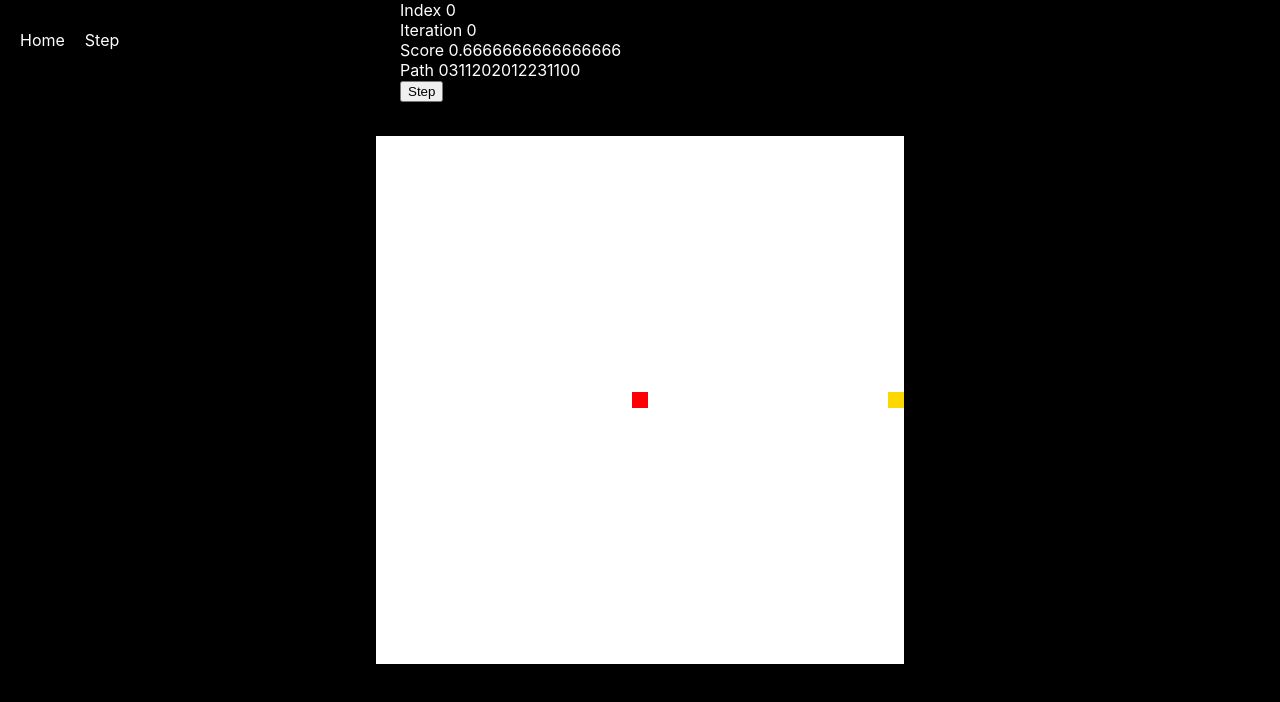
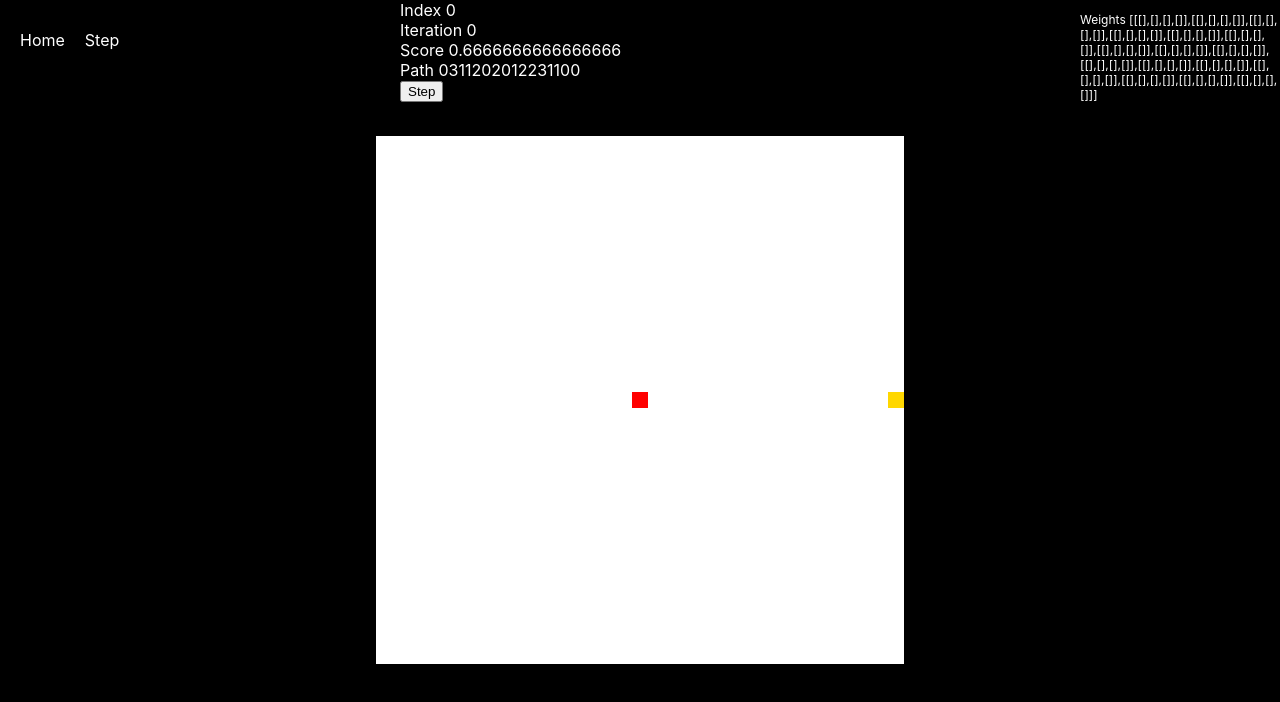
Before and after one commit to csaye/webml, a Next.js app: page /step in a window 1280 px wide. Shown: the top 702 px of the page. Built offline with nearby package versions, Linux system fonts and the light colour scheme.

Commit message:
Display weights.

```diff
--- a/pages/step.js
+++ b/pages/step.js
@@ -131,6 +131,9 @@ export default function Step() {
   return (
     <div className={styles.container}>
       <Header />
+      <p className={styles.weights}>
+        Weights {JSON.stringify(weights)}
+      </p>
       <div className={styles.toolbar}>
         <p>Index {index}</p>
         <p>Iteration {iteration}</p>
--- a/styles/pages/Step.module.css
+++ b/styles/pages/Step.module.css
@@ -4,6 +4,15 @@
   align-items: center;
   justify-content: center;
   background: #000;
+}
+
+.weights {
+  position: absolute;
+  top: 0;
+  right: 0;
+  font-size: 12px;
+  color: #fff;
+  width: 200px;
 }
 
 .toolbar {
```
